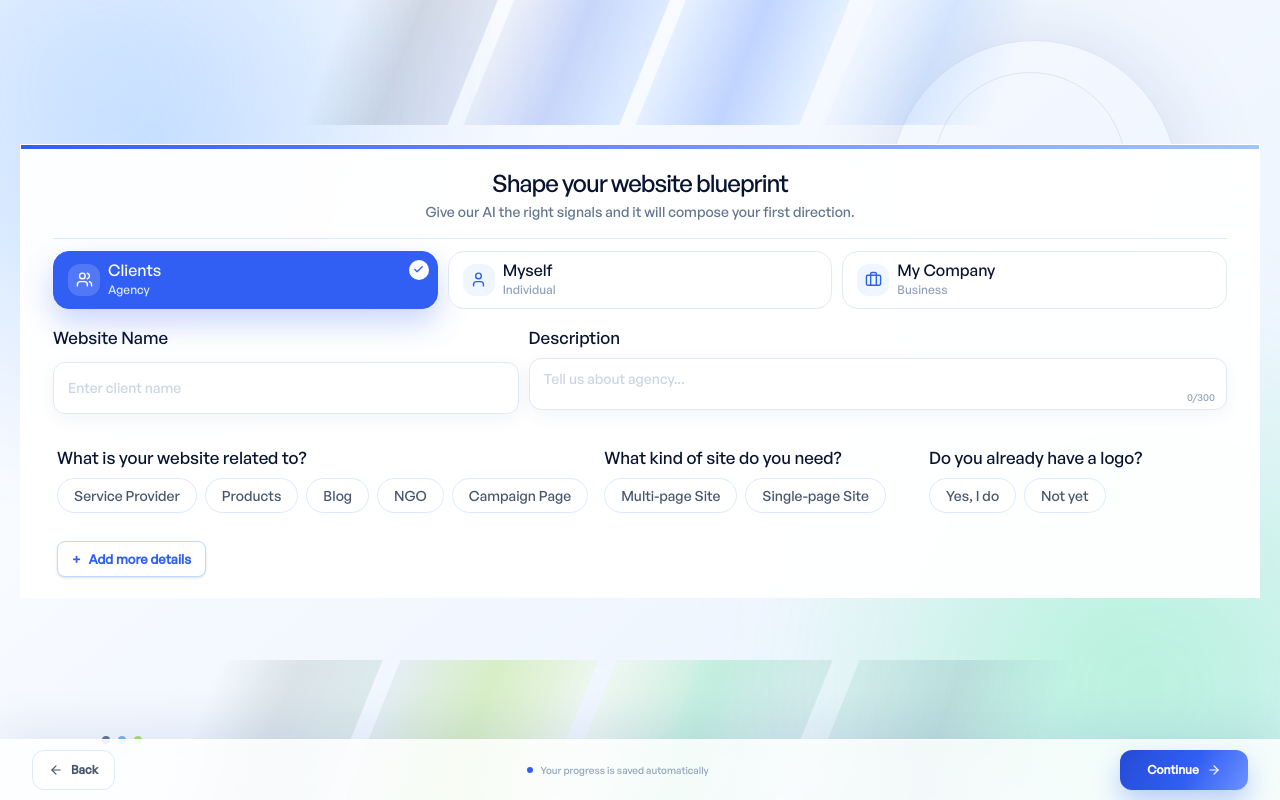
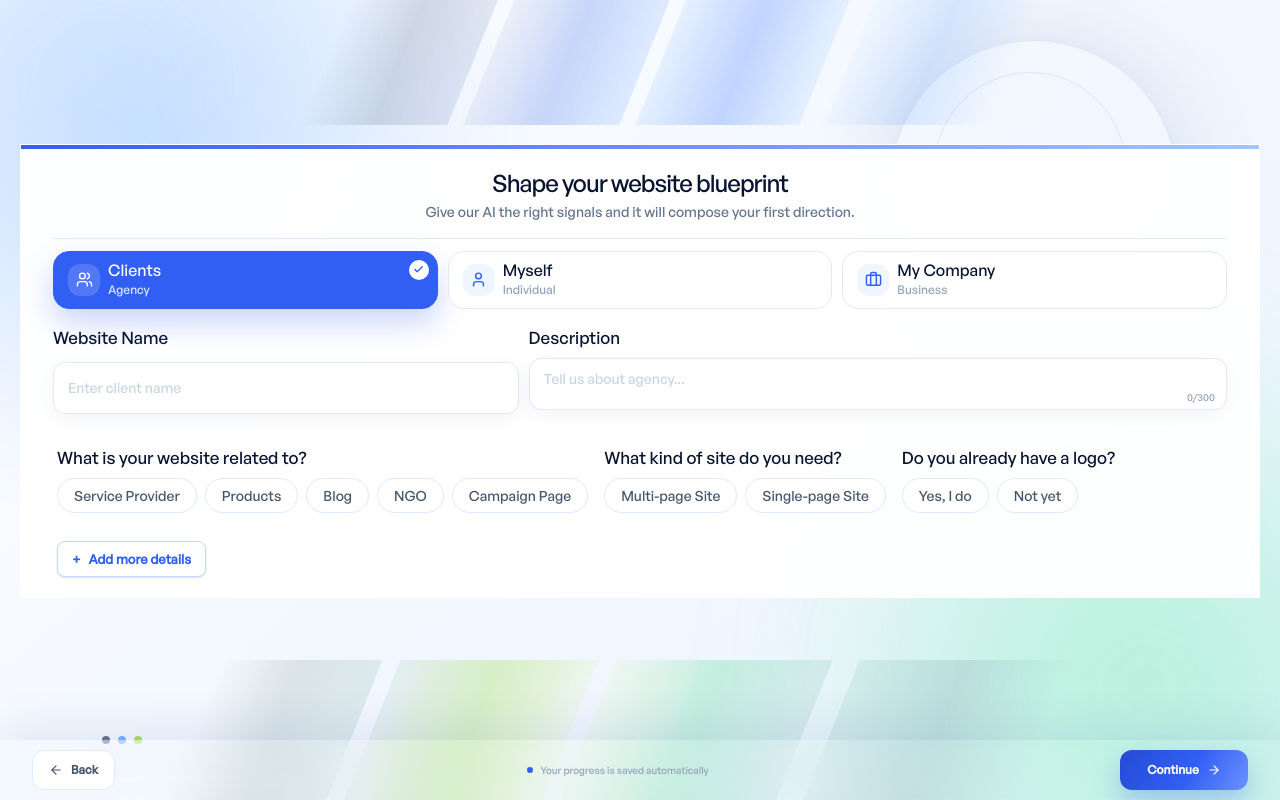
Before and after one commit to cssbackup/css-ai-builder, a Next.js app: page / in a window 1280 px wide. Both pictures are taken after a click on the button "Start Building". Built offline with nearby package versions, Linux system fonts and the light colour scheme.

Commit message:
new interface updation

```diff
--- a/components/sections/businessonboarding.tsx
+++ b/components/sections/businessonboarding.tsx
@@ -120,7 +120,7 @@ export default function BusinessOnboarding({ onBack }: { onBack: () => void }) {
         <span className="size-2 rounded-full bg-lime-500" />
       </div>
 
-      <div className="relative z-10 w-full max-w-7xl overflow-hidden">
+      <div className="relative z-10 w-full max-w-[1280px] overflow-hidden">
         <div className="w-full">
           {step === 0 && (
             <Categorystep
@@ -158,8 +158,8 @@ export default function BusinessOnboarding({ onBack }: { onBack: () => void }) {
         </div>
       </div>
 
-      <div className="fixed inset-x-0 bottom-0 z-30 border-t border-white/80 bg-white/80 px-4 py-2.5 shadow-[0_-16px_40px_rgba(31,64,142,.08)] backdrop-blur-xl sm:px-8">
-        <div className="mx-auto flex max-w-7xl items-center justify-between">
+      <div className="fixed inset-x-0 bottom-0 z-30  bg-transparent px-4 py-2.5 shadow-[0_-16px_40px_rgba(31,64,142,.08)] backdrop-blur-xl sm:px-8">
+        <div className="mx-auto flex max-w-[1480px] items-center justify-between">
           <button
             type="button"
             onClick={step === 0 ? onBack : () => setStep((prev) => prev - 1)}
--- a/components/sections/categorystep.tsx
+++ b/components/sections/categorystep.tsx
@@ -130,7 +130,7 @@ export default function CategoryStep({
   };
 
   return (
-    <section className="relative mx-auto w-full origin-center overflow-hidden border border-white/80 bg-white/95 shadow-[0_34px_90px_rgba(9,35,120,.24)] backdrop-blur-xl [@media(max-height:650px)]:scale-[.9] [@media(max-height:580px)]:scale-[.8]">
+    <section className="relative mx-auto w-full origin-center overflow-hidden border border-white/80 bg-white/95 shadow-[0_34px_90px_rgba(9,35,120,.24)] backdrop-blur-xl [@media(max-height:580px)]:scale-[.86]">
       <div className="absolute inset-x-0 top-0 h-1 bg-gradient-to-r from-[#315ff4] via-[#6d8cff] to-[#9fc6ff]" />
 
       <div className="px-4 py-4 sm:px-6 lg:px-8 lg:py-5">
@@ -244,7 +244,7 @@ export default function CategoryStep({
                 </FieldLabel>
               </div>
 
-              <div className="grid grid-cols-2 content-start items-start gap-x-4 gap-y-7 px-1 xl:grid-cols-[1.4fr_.82fr_.78fr]">
+              <div className="grid grid-cols-2 content-start items-start gap-x-4 gap-y-7 px-1 xl:grid-cols-[1.4fr_.72fr_1.12fr]">
                 <div className="order-1 col-span-2 xl:col-span-1">
                   <RadioGroup
                     legend="What is your website related to?"
@@ -338,9 +338,9 @@ export default function CategoryStep({
                 )}
 
                 <div
-                  className={`order-3 col-span-1 grid gap-2 xl:col-start-3 xl:row-start-1 ${
+                  className={`order-3 col-span-1 grid content-start gap-2 xl:col-start-3 xl:row-start-1 ${
                     value.hasLogo === "yes"
-                      ? "min-[1180px]:grid-cols-[minmax(150px,.75fr)_minmax(220px,1.25fr)] min-[1180px]:items-end"
+                      ? "min-[900px]:grid-cols-[190px_minmax(180px,1fr)] min-[900px]:items-end"
                       : ""
                   }`}
                 >
@@ -451,16 +451,13 @@ function LogoUpload({
           </p>
         </div>
 
-        <span className="pointer-events-none inline-flex h-7 w-auto shrink-0 items-center justify-center whitespace-nowrap rounded-lg bg-[#315ff4] px-2.5 text-[9px] font-semibold text-white shadow-[0_6px_14px_rgba(49,95,244,.22)]">
-          {fileName ? "Change" : "Upload"}
-          <input
-            type="file"
-            accept="image/png,image/jpeg,image/webp,image/svg+xml"
-            onChange={onChange}
-            className="sr-only"
-          />
-        </span>
       </div>
+      <input
+        type="file"
+        accept="image/png,image/jpeg,image/webp,image/svg+xml"
+        onChange={onChange}
+        className="sr-only"
+      />
       {hasError && <ErrorLine message="Please choose your logo image." />}
     </label>
   );
```
